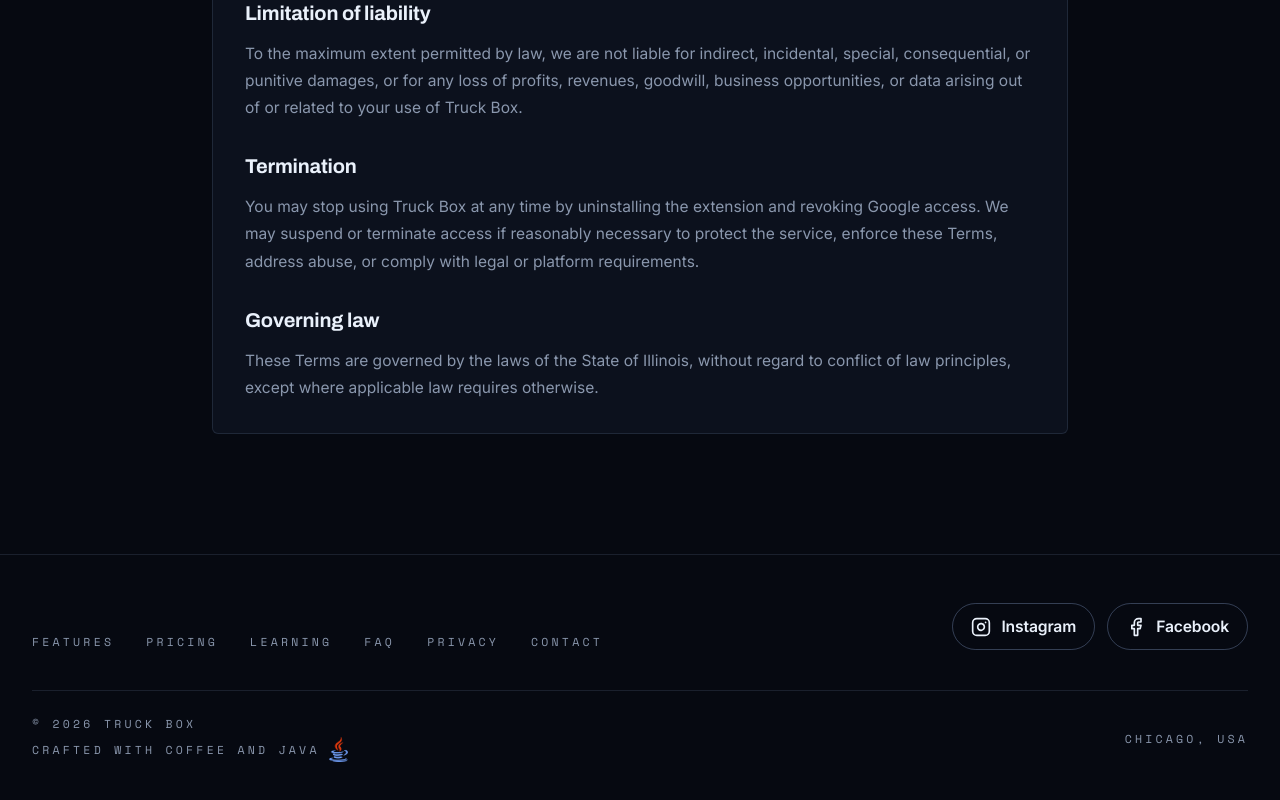
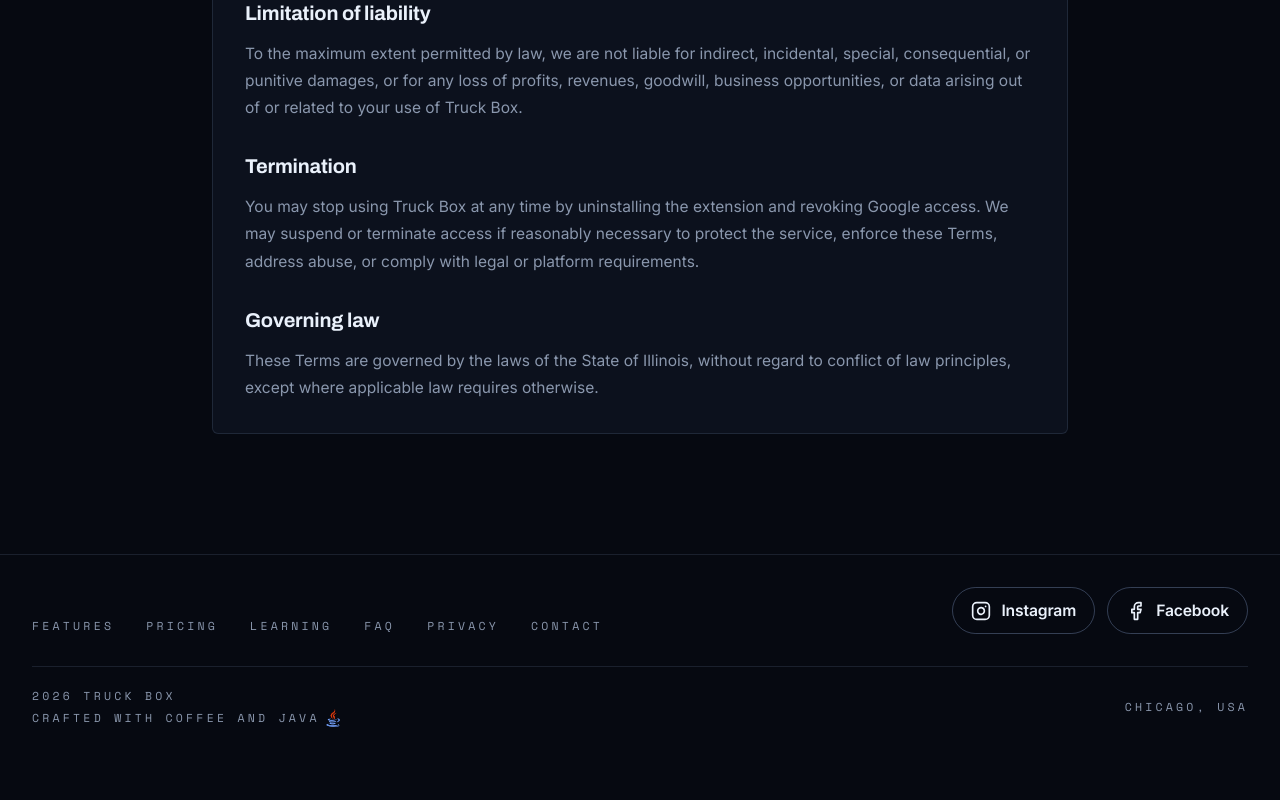
Before and after one commit to mng2214/truckbox-extension-landing, a React (Vite) app: page /privacy in a window 1280 px wide. Shown: the part 6096-6896 px from the top of the page. After the commit the page ends 6863 px from the top, so only its background shows below. Built offline with nearby package versions, Linux system fonts and the light colour scheme.

Commit message:
clean up

```diff
--- a/src/App.tsx
+++ b/src/App.tsx
@@ -2611,25 +2611,35 @@
   return (
       <footer style={{ borderTop: "1px solid var(--line)" }}>
         <div
-        className="ed-container pt-16"
-        style={{ paddingBottom: "max(8rem, calc(env(safe-area-inset-bottom) + 4rem))" }}
-      >
-
-        <div className="mt-12 grid gap-8 md:grid-cols-[1fr_auto] md:items-end">
-          <div className="flex flex-wrap gap-x-8 gap-y-3">
+            className="ed-container pt-12"
+            style={{
+              paddingBottom: "max(2.5rem, calc(env(safe-area-inset-bottom) + 1rem))",
+            }}
+        >
+          <div className="mt-8 grid gap-6 md:grid-cols-[1fr_auto] md:items-end">
+            <div className="flex flex-wrap justify-center md:justify-start gap-x-8 gap-y-3">
               {NAV.map((n) =>
                   n.route ? (
-                <Link key={n.href} to={n.href} className="ed-label hover:text-[color:var(--ink)] transition-colors">
+                      <Link
+                          key={n.href}
+                          to={n.href}
+                          className="ed-label hover:text-[color:var(--ink)] transition-colors"
+                      >
                         {n.label}
                       </Link>
                   ) : (
-                <a key={n.href} href={n.href} className="ed-label hover:text-[color:var(--ink)] transition-colors">
+                      <a
+                          key={n.href}
+                          href={n.href}
+                          className="ed-label hover:text-[color:var(--ink)] transition-colors"
+                      >
                         {n.label}
                       </a>
                   )
               )}
             </div>
-          <div className="flex gap-3">
+
+            <div className="flex justify-center md:justify-end gap-3">
               <a
                   className="ed-social group"
                   href="https://instagram.com/truckbox.app"
@@ -2639,6 +2649,7 @@
                 <Instagram className="h-5 w-5" />
                 <span>Instagram</span>
               </a>
+
               <a
                   className="ed-social group"
                   href="https://facebook.com/truckboxapp"
@@ -2652,25 +2663,25 @@
           </div>
 
           <div
-            className="mt-10 pt-6 flex flex-col sm:flex-row justify-between items-center gap-4"
+              className="mt-8 pt-5 flex flex-col items-center text-center gap-2 md:flex-row md:justify-between md:text-left"
               style={{ borderTop: "1px solid var(--line)" }}
           >
-          <div className="flex flex-col">
+            <div className="flex flex-col items-center md:items-start">
             <span className="ed-label">
-      © {new Date().getFullYear()} Truck Box
-    </span>
-
-            <span className="ed-label flex items-center gap-1 mt-1">
+              {new Date().getFullYear()} Truck Box
+            </span>
+
+              <span className="ed-label mt-1 flex items-center justify-center md:justify-start gap-1">
               Crafted with coffee and java
               <img
                   src="/java-logo.png"
                   alt="Java"
-    className="inline-block"
+                  width={18}
+                  height={18}
+                  className="inline-block shrink-0"
                   style={{
-      width: "30px",
-      height: "25px",
                     objectFit: "contain",
-      verticalAlign: "middle"
+                    verticalAlign: "middle",
                   }}
               />
             </span>
```
Lines whose indentation alone changed are shown as unchanged.
